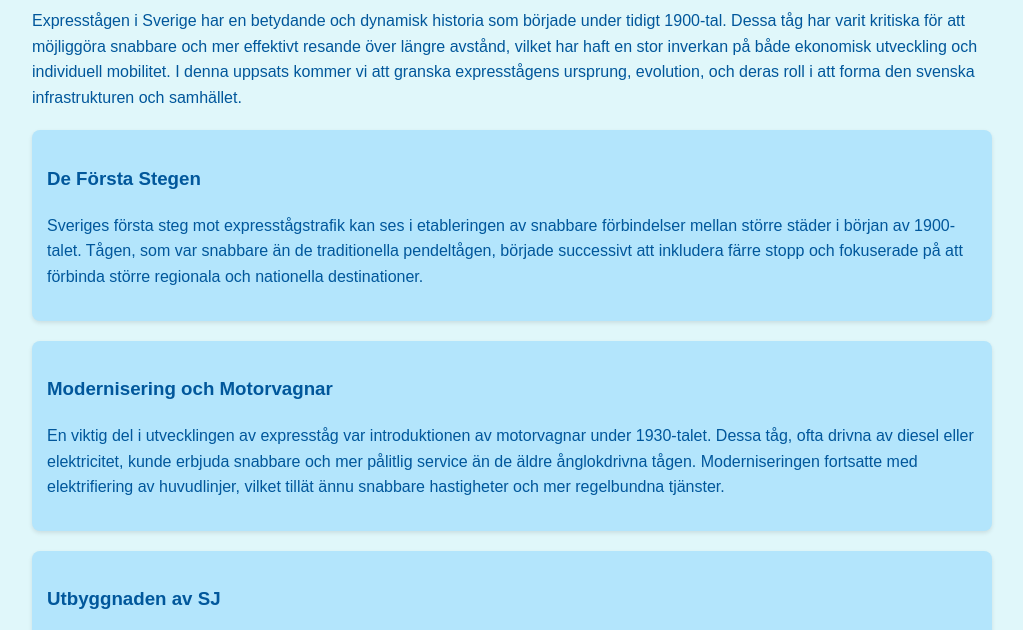
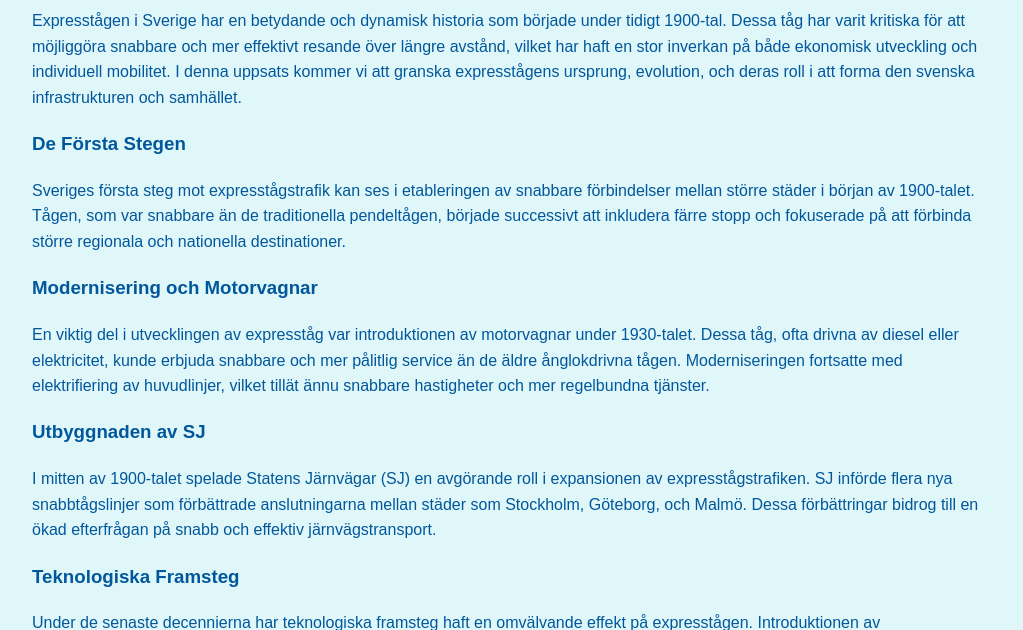
Before and after one commit to pendeltaget/expresstag, a plain HTML site: page index.html in a window 1280 px wide. Shown: the part 106-736 px from the top of the page, without its empty margins (128-1151 px from the left). Drawn offline with Linux system fonts and the light colour scheme.

Commit message:
Update styles.css

```diff
--- a/styles.css
+++ b/styles.css
@@ -17,9 +17,5 @@ p {
 }
 
 .milestone {
-    background-color: #b3e5fc;
-    padding: 15px;
-    margin: 20px 0;
-    border-radius: 8px;
-    box-shadow: 0 2px 4px rgba(0, 0, 0, 0.1);
+
 }
```
